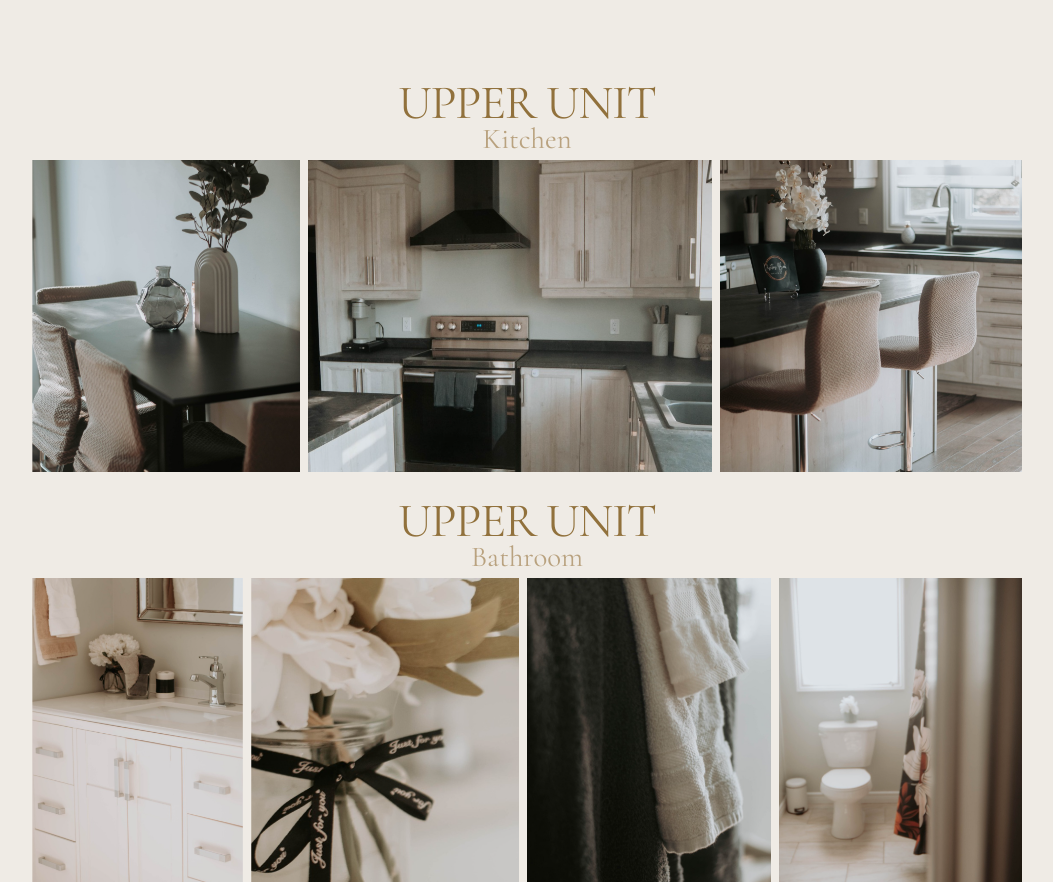
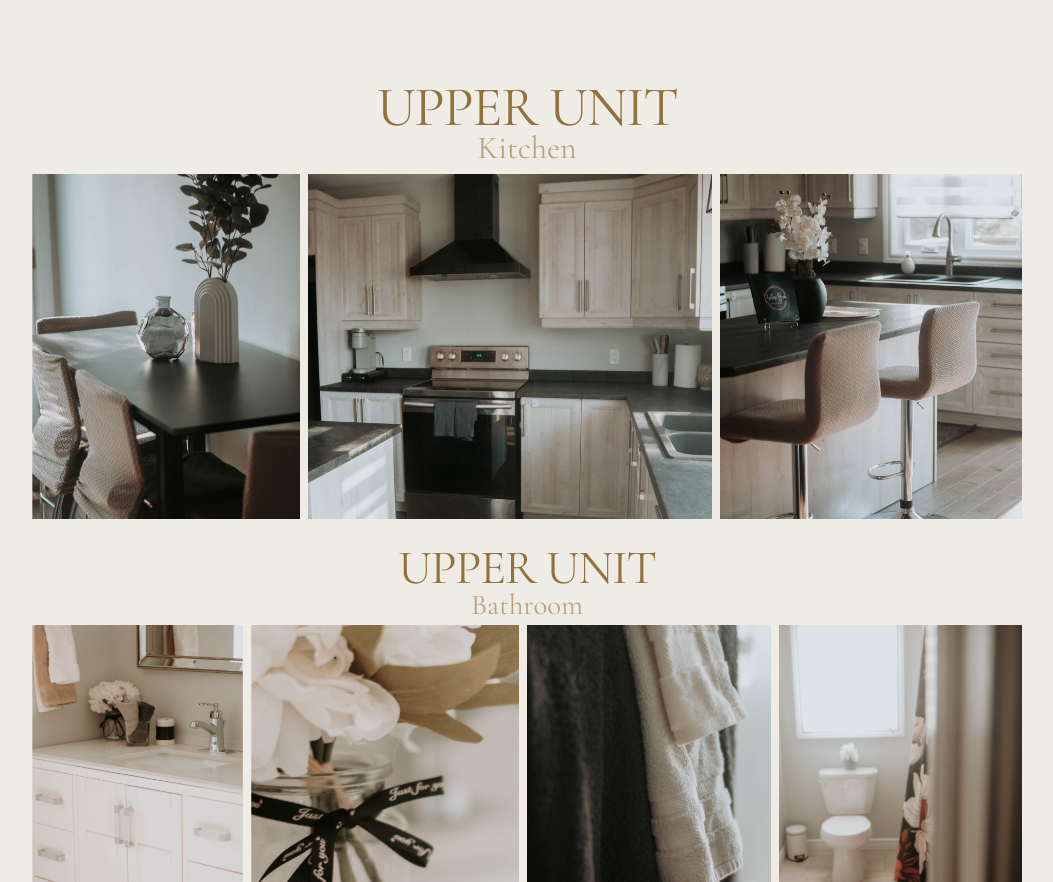
Before and after one commit to Fauxbear95/tuer-accomodations, a React (Vite) app: page / in a window 1280 px wide. Shown: the part 5579-6461 px from the top of the page, without its empty margins (113-1166 px from the left). Built offline with nearby package versions, Linux system fonts and the light colour scheme.

Commit message:
Match upper kitchen gallery sizing to reference

```diff
--- a/src/styles/gallery.css
+++ b/src/styles/gallery.css
@@ -293,6 +293,29 @@
     object-fit: cover;
     object-position: center;
   }
+
+  .unit-gallery-upper-kitchen {
+    width: min(calc(100% - 64px), 960px);
+    max-width: 960px;
+  }
+
+  .unit-gallery-upper-kitchen .unit-gallery-heading {
+    margin-bottom: 12px;
+  }
+
+  .unit-gallery-upper-kitchen .unit-gallery-heading h2 {
+    font-size: 3.5rem;
+  }
+
+  .unit-gallery-upper-kitchen .unit-gallery-heading p {
+    font-size: 2rem;
+  }
+
+  .unit-gallery-upper-kitchen .unit-gallery-images-three-column {
+    height: 345px;
+    grid-template-columns: 0.78fr 1.18fr 0.88fr;
+    gap: 8px;
+  }
 }
 
 .gallery-section {
```
